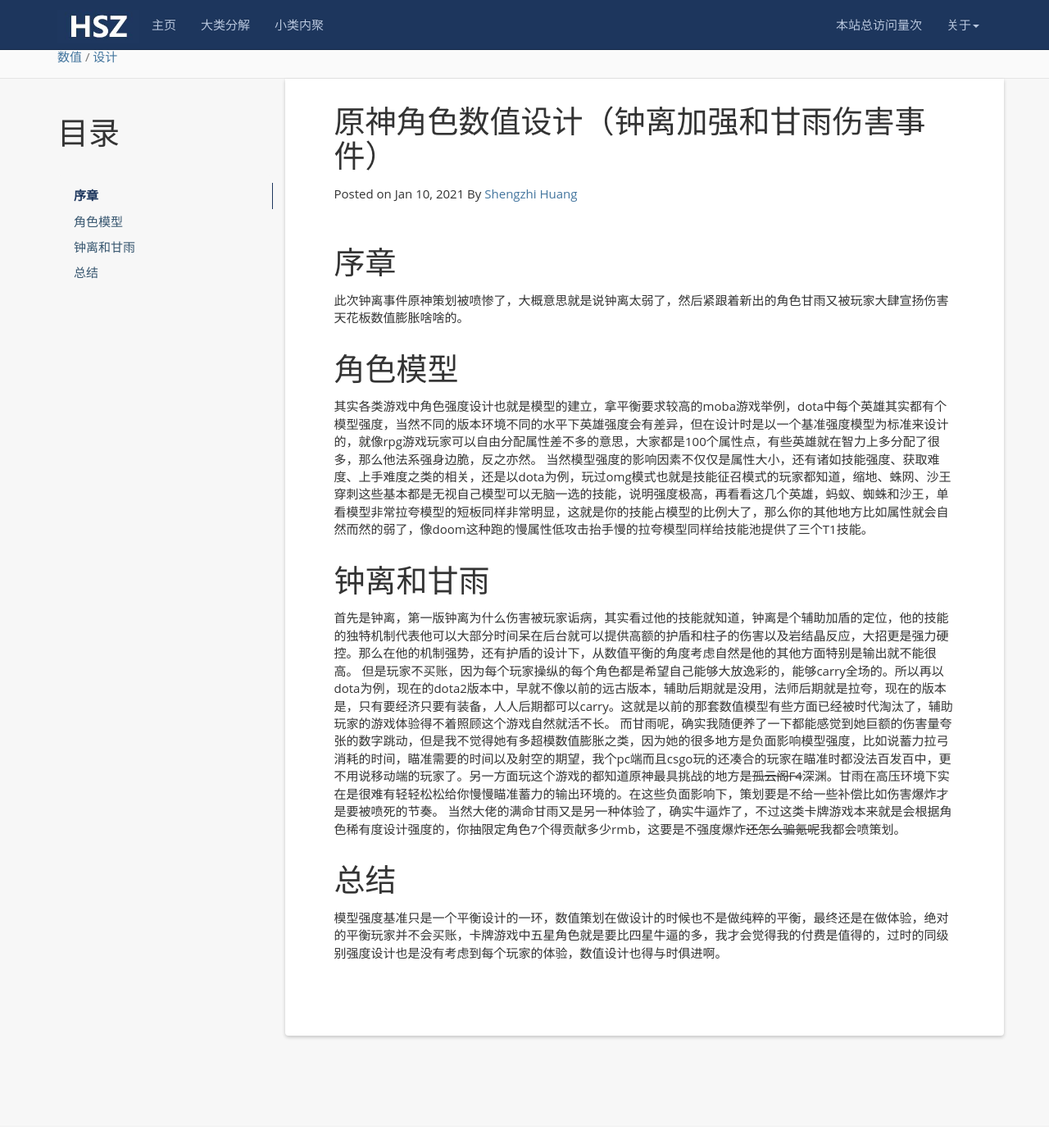
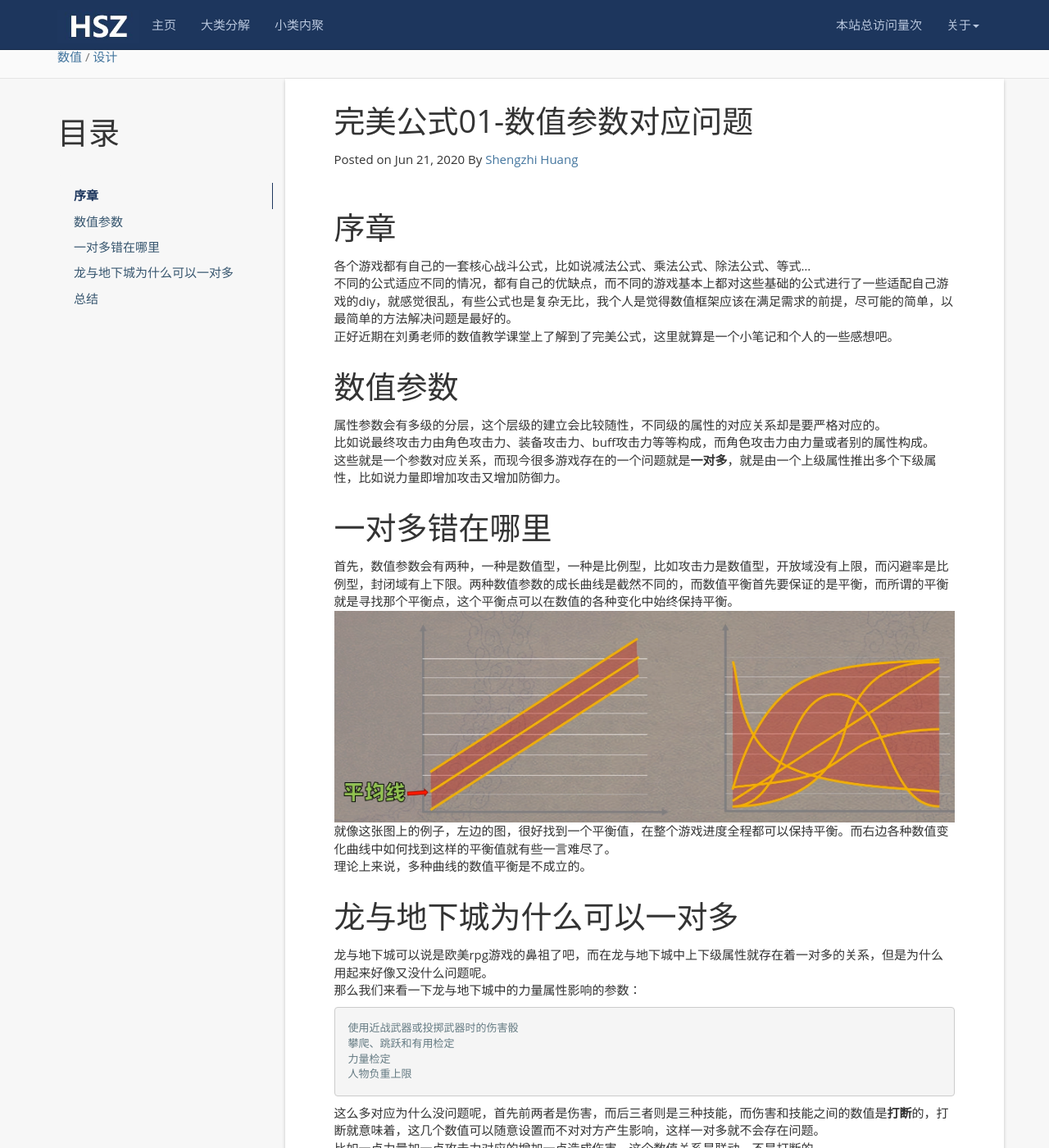
Before and after one commit to hsz19941021/hsz19941021.github.io, a Jekyll site: the page built from _posts/2020-06-21-perfect-formula-01.md, in a window 1280 px wide and 1400 px high, scrolled down 252 px. Shown: the whole window at 82% size. Built offline with Jekyll 4.4.1, drawn with Linux system fonts in a browser that asks for light colours; nearby versions of some CDN libraries; a script that is not in the unit is left out; comment, search, counter and statistics services are not loaded; some of the changed text lies outside the part shown.

Commit message:
Update 2020-06-21-perfect-formula-01.md

````diff
--- a/_posts/2020-06-21-perfect-formula-01.md
+++ b/_posts/2020-06-21-perfect-formula-01.md
@@ -1,7 +1,7 @@
 ---
 layout: post
-title: 原神角色数值设计（钟离加强和甘雨伤害事件）
-date:   2021-01-10
+title: 完美公式01-数值参数对应问题
+date:   2020-06-21
 categories: 数值
 tag: 设计
 ---
@@ -12,19 +12,35 @@ tag: 设计
 
 序章
 ====================================
-此次钟离事件原神策划被喷惨了，大概意思就是说钟离太弱了，然后紧跟着新出的角色甘雨又被玩家大肆宣扬伤害天花板数值膨胀啥啥的。
+各个游戏都有自己的一套核心战斗公式，比如说减法公式、乘法公式、除法公式、等式...
+不同的公式适应不同的情况，都有自己的优缺点，而不同的游戏基本上都对这些基础的公式进行了一些适配自己游戏的diy，就感觉很乱，有些公式也是复杂无比，我个人是觉得数值框架应该在满足需求的前提，尽可能的简单，以最简单的方法解决问题是最好的。
+正好近期在刘勇老师的数值教学课堂上了解到了完美公式，这里就算是一个小笔记和个人的一些感想吧。
 
 
-# 角色模型
-其实各类游戏中角色强度设计也就是模型的建立，拿平衡要求较高的moba游戏举例，dota中每个英雄其实都有个模型强度，当然不同的版本环境不同的水平下英雄强度会有差异，但在设计时是以一个基准强度模型为标准来设计的，就像rpg游戏玩家可以自由分配属性差不多的意思，大家都是100个属性点，有些英雄就在智力上多分配了很多，那么他法系强身边脆，反之亦然。
-当然模型强度的影响因素不仅仅是属性大小，还有诸如技能强度、获取难度、上手难度之类的相关，还是以dota为例，玩过omg模式也就是技能征召模式的玩家都知道，缩地、蛛网、沙王穿刺这些基本都是无视自己模型可以无脑一选的技能，说明强度极高，再看看这几个英雄，蚂蚁、蜘蛛和沙王，单看模型非常拉夸模型的短板同样非常明显，这就是你的技能占模型的比例大了，那么你的其他地方比如属性就会自然而然的弱了，像doom这种跑的慢属性低攻击抬手慢的拉夸模型同样给技能池提供了三个T1技能。
+# 数值参数
+属性参数会有多级的分层，这个层级的建立会比较随性，不同级的属性的对应关系却是要严格对应的。
+比如说最终攻击力由角色攻击力、装备攻击力、buff攻击力等等构成，而角色攻击力由力量或者别的属性构成。
+这些就是一个参数对应关系，而现今很多游戏存在的一个问题就是**一对多**，就是由一个上级属性推出多个下级属性，比如说力量即增加攻击又增加防御力。
 
-# 钟离和甘雨
-首先是钟离，第一版钟离为什么伤害被玩家诟病，其实看过他的技能就知道，钟离是个辅助加盾的定位，他的技能的独特机制代表他可以大部分时间呆在后台就可以提供高额的护盾和柱子的伤害以及岩结晶反应，大招更是强力硬控。那么在他的机制强势，还有护盾的设计下，从数值平衡的角度考虑自然是他的其他方面特别是输出就不能很高。
-但是玩家不买账，因为每个玩家操纵的每个角色都是希望自己能够大放逸彩的，能够carry全场的。所以再以dota为例，现在的dota2版本中，早就不像以前的远古版本，辅助后期就是没用，法师后期就是拉夸，现在的版本是，只有要经济只要有装备，人人后期都可以carry。这就是以前的那套数值模型有些方面已经被时代淘汰了，辅助玩家的游戏体验得不着照顾这个游戏自然就活不长。
-而甘雨呢，确实我随便养了一下都能感觉到她巨额的伤害量夸张的数字跳动，但是我不觉得她有多超模数值膨胀之类，因为她的很多地方是负面影响模型强度，比如说蓄力拉弓消耗的时间，瞄准需要的时间以及射空的期望，我个pc端而且csgo玩的还凑合的玩家在瞄准时都没法百发百中，更不用说移动端的玩家了。另一方面玩这个游戏的都知道原神最具挑战的地方是~~孤云阁F4~~深渊。甘雨在高压环境下实在是很难有轻轻松松给你慢慢瞄准蓄力的输出环境的。在这些负面影响下，策划要是不给一些补偿比如伤害爆炸才是要被喷死的节奏。
-当然大佬的满命甘雨又是另一种体验了，确实牛逼炸了，不过这类卡牌游戏本来就是会根据角色稀有度设计强度的，你抽限定角色7个得贡献多少rmb，这要是不强度爆炸~~还怎么骗氪呢~~我都会喷策划。
+# 一对多错在哪里
+首先，数值参数会有两种，一种是数值型，一种是比例型，比如攻击力是数值型，开放域没有上限，而闪避率是比例型，封闭域有上下限。两种数值参数的成长曲线是截然不同的，而数值平衡首先要保证的是平衡，而所谓的平衡就是寻找那个平衡点，这个平衡点可以在数值的各种变化中始终保持平衡。
+![1]({{ '/styles/images/2020-06-21/1.png' | prepend: site.baseurl  }})
+就像这张图上的例子，左边的图，很好找到一个平衡值，在整个游戏进度全程都可以保持平衡。而右边各种数值变化曲线中如何找到这样的平衡值就有些一言难尽了。
+理论上来说，多种曲线的数值平衡是不成立的。
 
+# 龙与地下城为什么可以一对多
+龙与地下城可以说是欧美rpg游戏的鼻祖了吧，而在龙与地下城中上下级属性就存在着一对多的关系，但是为什么用起来好像又没什么问题呢。
+那么我们来看一下龙与地下城中的力量属性影响的参数：
+```近战攻击命中骰
+使用近战武器或投掷武器时的伤害骰
+攀爬、跳跃和有用检定
+力量检定
+人物负重上限
+```
+这么多对应为什么没问题呢，首先前两者是伤害，而后三者则是三种技能，而伤害和技能之间的数值是**打断**的，打断就意味着，这几个数值可以随意设置而不对对方产生影响，这样一对多就不会存在问题。
+比如一点力量加一点攻击力对应的增加一点造成伤害，这个数值关系是联动，不是打断的。
+而力量和负重的对应关系呢？我们可以拉个表格随意设置，只要总体上是力量越高负重越大就没有问题，可以随意设置这就是打断的。
+而且龙与地下城是桌游，桌游意味着游戏时间短，数值域是小而封闭的，也就意味着所有的数值情况是可以穷举出来的，即使出现了一对多也是可以设计的，而常见的mmorpg这种开放域的网游，如果用上了一对多，那么一套3个月能算完的数值可能3年都算不完美。
 
 # 总结
-模型强度基准只是一个平衡设计的一环，数值策划在做设计的时候也不是做纯粹的平衡，最终还是在做体验，绝对的平衡玩家并不会买账，卡牌游戏中五星角色就是要比四星牛逼的多，我才会觉得我的付费是值得的，过时的同级别强度设计也是没有考虑到每个玩家的体验，数值设计也得与时俱进啊。
+一对多并不是说不能用，反对的也不是一对多本身，而是反对这种数值混乱，如果是封闭域的数值，而且数值框架非常干净严谨，那么用一对多也是可以的，毕竟只要数值策划能全程把控游戏中的每一个数值环节，那么这个数值不考虑复杂程度至少是可行的。
````
